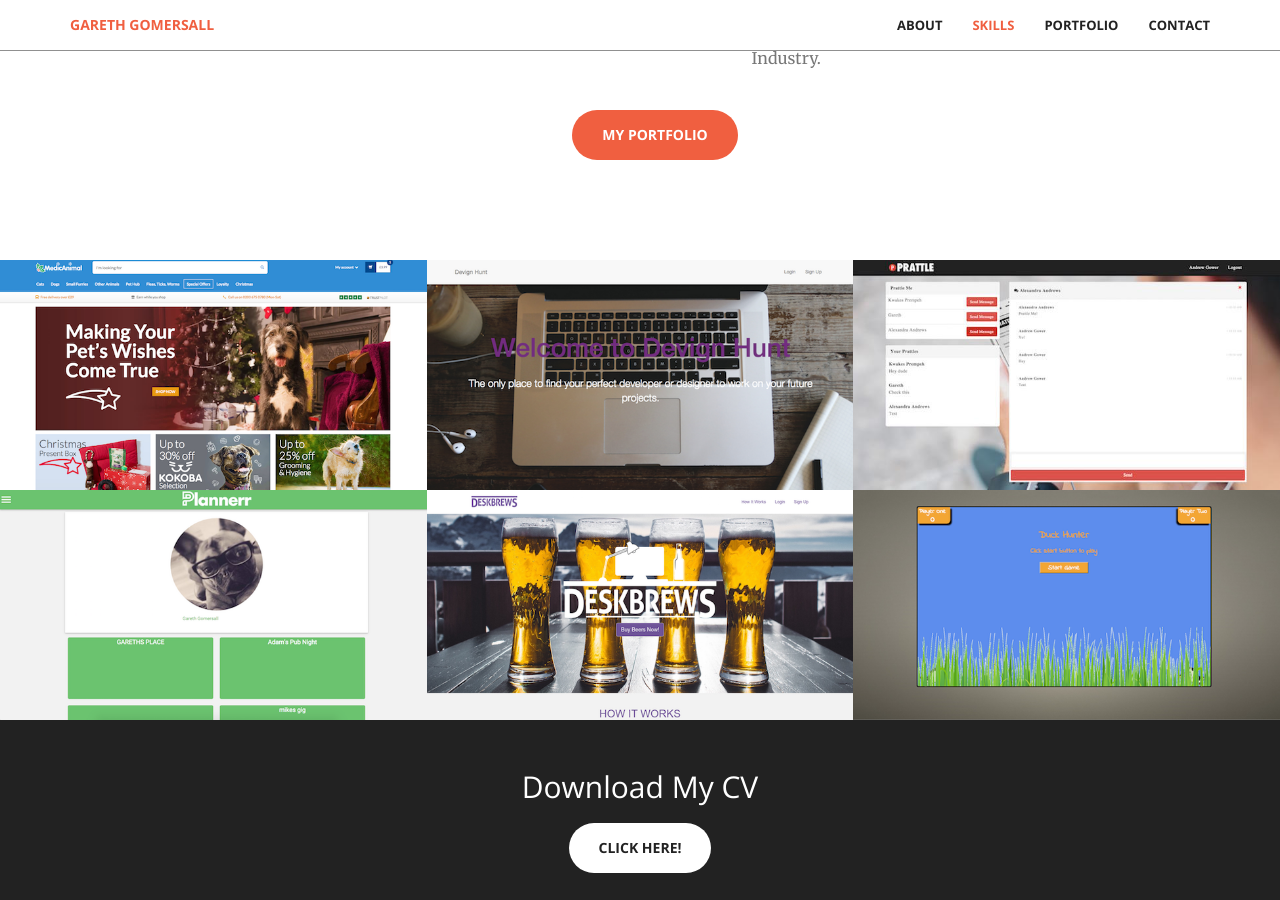
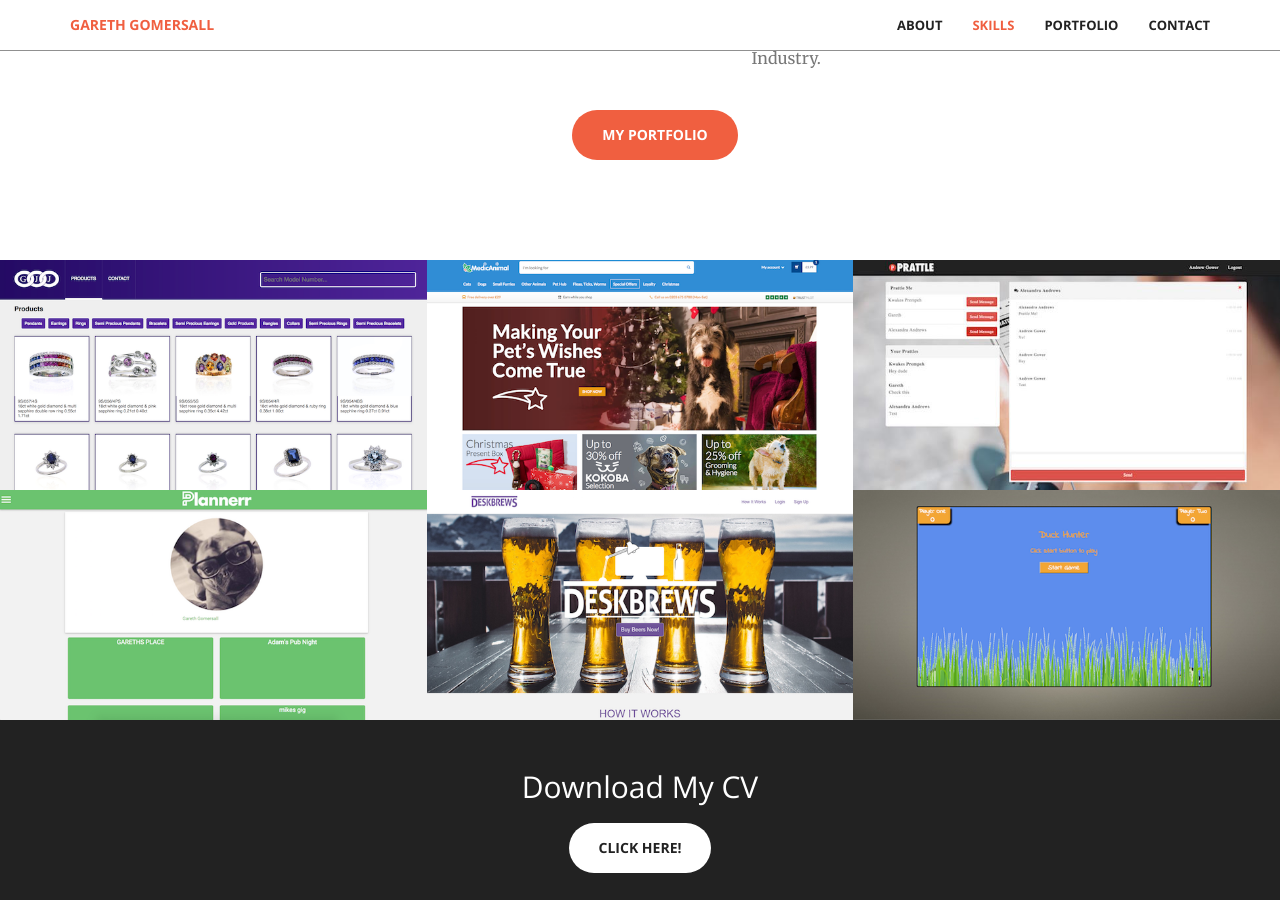
Before and after one commit to ggomersall/ggomersall.github.io, a Jekyll site: the page built from index.html, in a window 1280 px wide and 900 px high, scrolled down 1892 px. Built offline with Jekyll 4.4.1, drawn with Linux system fonts in a browser that asks for light colours.

Commit message:
added GJjames to portfolio and tidied up redundant images

```diff
--- a/_includes/portfolio.html
+++ b/_includes/portfolio.html
@@ -1,6 +1,42 @@
 <section class="no-padding" id="portfolio">
     <div class="container-fluid">
         <div class="row no-gutter">
+            <div class="col-lg-4 col-sm-6">
+                <a href="#" data-toggle="modal" data-target="#GJJames" class="portfolio-box">
+                    <img src="img/portfolio/GJJames.png" class="img-responsive" alt="">
+                    <div class="portfolio-box-caption">
+                        <div class="portfolio-box-caption-content">
+                            <div class="project-category text-faded">
+                                Web Developer
+                            </div>
+                            <div class="project-name">
+                                G J James
+                            </div>
+                        </div>
+                    </div>
+                </a>
+                <div id="GJJames" class="modal fade" role="dialog">
+                    <div class="modal-dialog">
+                        <!-- Modal content-->
+                        <div class="modal-content">
+                            <div class="modal-header">
+                                <button type="button" class="close" data-dismiss="modal">&times;</button>
+                                <h4 class="projectTitle modal-title">G J James</h4>
+                            </div>
+                            <div class="modal-body">
+                                <p>I was put in touch with the client through a close friend, as they wanted to completely overhaul their website in terms of technology and design.
+                                    <br>
+                                    I helped the client through all the steps from design through to development, and consulted closely with the client through every stage.
+                                </p>
+                                <p class="text-muted">Tehnologies and Platforms used: Node, Jade/Pug Templating, Javascript, Sass, MongoBD, Digital Ocean</p>
+                                <div class="text-center">
+                                    <p><a href="http://gjjames.co.uk/stock1234" class="btn btn-primary" role="button" target="_blank">Visit Website</a></p>
+                                </div>
+                            </div>
+                        </div>
+                    </div>
+                </div>
+            </div>
             <div class="col-lg-4 col-sm-6">
                 <a href="#" data-toggle="modal" data-target="#MedicAnimal" class="portfolio-box">
                     <img src="img/portfolio/medicanimal.png" class="img-responsive" alt="">
@@ -37,39 +73,7 @@
                     </div>
                 </div>
             </div>
-            <div class="col-lg-4 col-sm-6">
-                <a href="#" data-toggle="modal" data-target="#DevignHunt" class="portfolio-box">
-                    <img src="img/portfolio/devign_hunt.png" class="img-responsive" alt="">
-                    <div class="portfolio-box-caption">
-                        <div class="portfolio-box-caption-content">
-                            <div class="project-category text-faded">
-                                WDI-16 Project Four
-                            </div>
-                            <div class="project-name">
-                                Devign Hunt
-                            </div>
-                        </div>
-                    </div>
-                </a>
-                <div id="DevignHunt" class="modal fade" role="dialog">
-                    <div class="modal-dialog">
-                        <!-- Modal content-->
-                        <div class="modal-content">
-                            <div class="modal-header">
-                                <button type="button" class="close" data-dismiss="modal">&times;</button>
-                                <h4 class="projectTitle modal-title">Devign Hunt</h4>
-                            </div>
-                            <div class="modal-body">
-                                <p>My final project was to build a meet-up style website for freelance designers and developers to find other freelancers to work together on their individual projects and to share their ideas for projects.</p>
-                                <p class="text-muted">The project was built on a Mean stack using AngularJS, Node.js, Express and MongoDB. Utilizing Passport for local authentication, running the back-end API on Heroku and hosting the front-end on Github pages.</p>
-                                <div class="text-center">
-                                    <p><a href="http://garethg.com/devign-frontend/#/" class="btn btn-primary" role="button" target="_blank">Visit Website</a> <a href="https://github.com/ggomersall/devign-frontend" class="btn btn-primary" role="button" target="_blank">View Front-end Code</a>                                        <a href="https://github.com/ggomersall/devign-api" class="btn btn-primary" role="button" target="_blank">View Back-end Code</a></p>
-                                </div>
-                            </div>
-                        </div>
-                    </div>
-                </div>
-            </div>
+
             <div class="col-lg-4 col-sm-6">
                 <a href="#" data-toggle="modal" data-target="#PrattleChat" class="portfolio-box">
                     <img src="img/portfolio/prattle_chat.jpeg" class="img-responsive" alt="">
```
Also changed, not shown: other parts of _includes/portfolio.html (+1 -1 lines), img/portfolio/1.jpg (deleted), img/portfolio/2.jpg (deleted), img/portfolio/3.jpg (deleted), img/portfolio/4.jpg (deleted), img/portfolio/5.jpg (deleted), img/portfolio/6.jpg (deleted), img/portfolio/GJJames.png (added).
